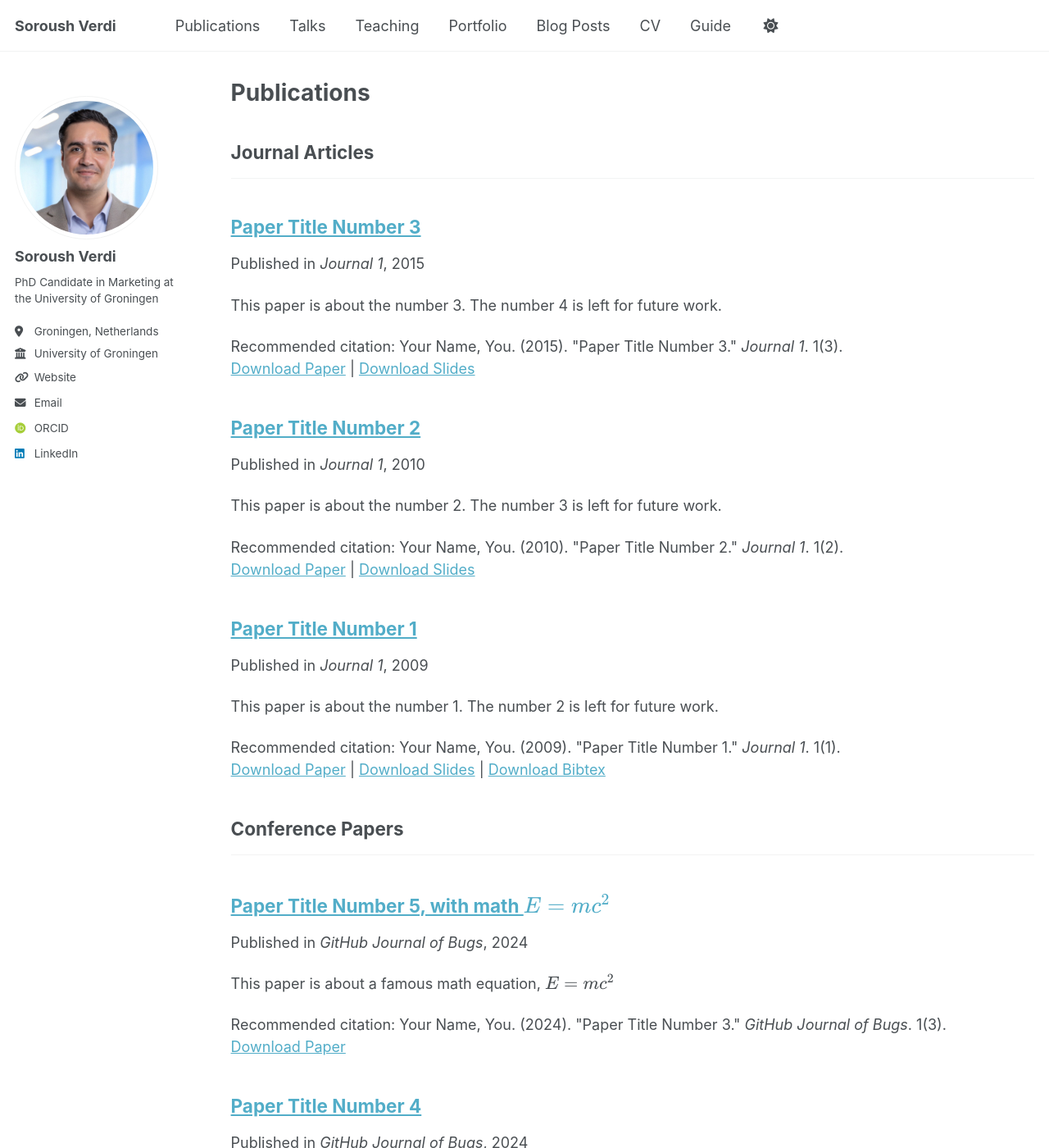
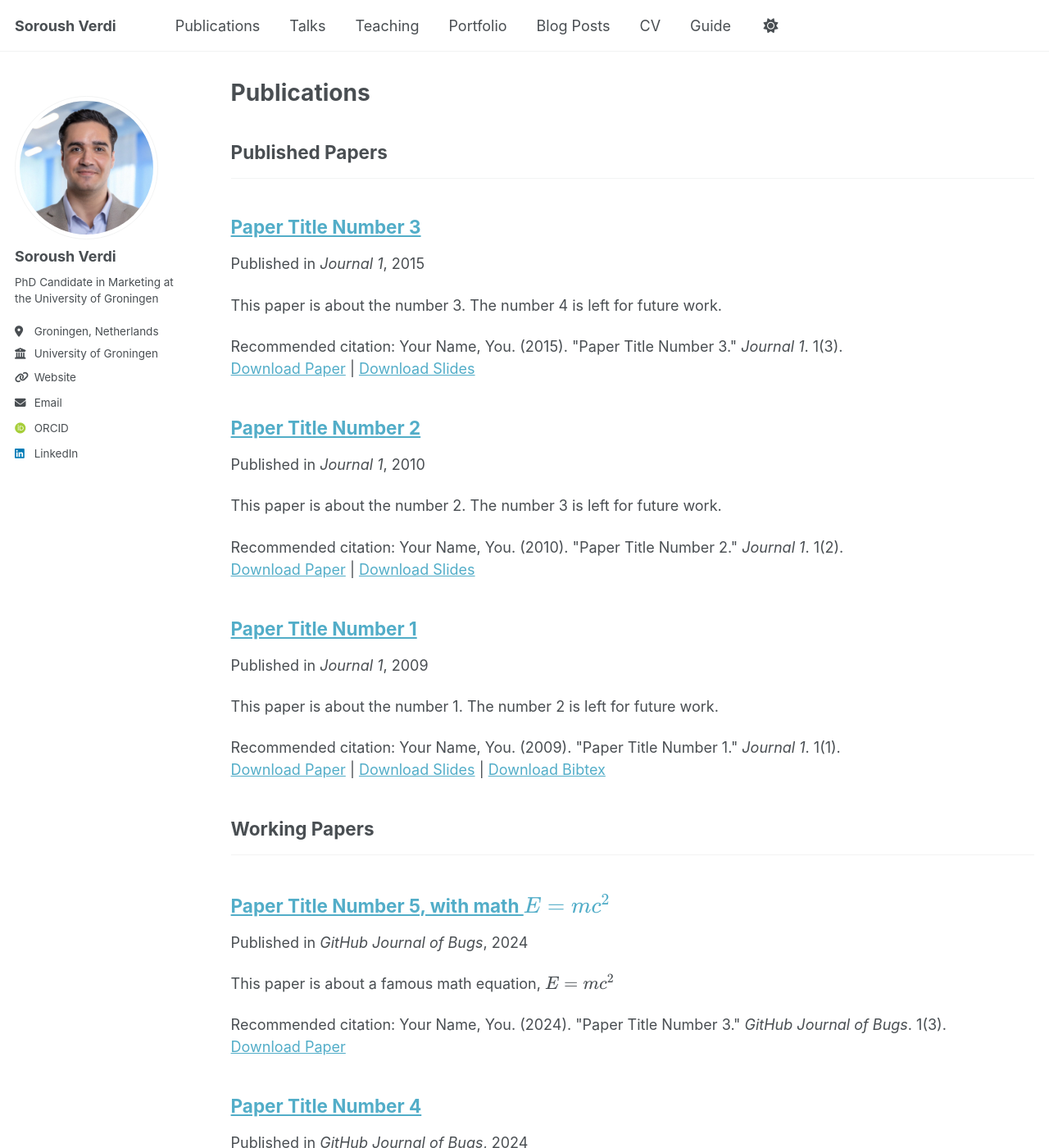
Before and after one commit to soroushverdi/soroushverdi.github.io, a Jekyll site: the page built from _pages/publications.html, in a window 1280 px wide and 1400 px high. Shown: the whole window at 82% size. Built offline with Jekyll 4.4.1, drawn with Linux system fonts in a browser that asks for light colours; some web fonts are replaced; a script that is not in the unit is left out.

Commit message:
Update _config.yml

```diff
--- a/_config.yml
+++ b/_config.yml
@@ -83,9 +83,9 @@ publication_category:
   books:
     title: 'Books'
   manuscripts:
-    title: 'Journal Articles'
+    title: 'Published Papers'
   conferences:
-    title: 'Conference Papers'
+    title: 'Working Papers'
 
 # Site Settings
 teaser                   :  # filename of teaser fallback teaser image placed in /images/, .e.g. "500x300.png"
@@ -134,7 +134,7 @@ yandex_site_verification :
 
 # Social Sharing
 twitter:
-  username               : &twitter
+  username               :
 facebook:
   username               :
   app_id                 :
```
